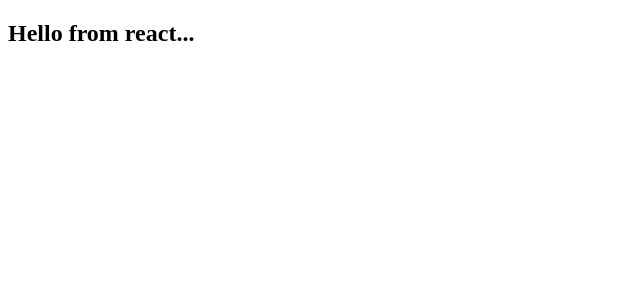
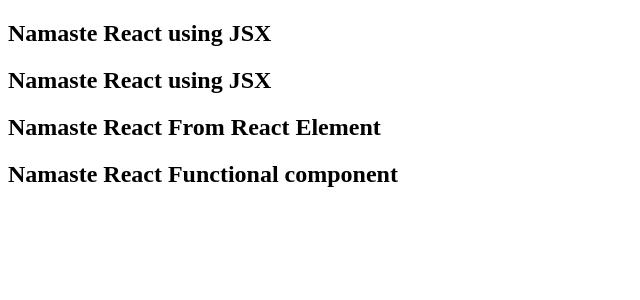
Before and after one commit to nbnitishbharti2/namaste-react, a React (Vite) app: page / in a window 1280 px wide. Shown: the top 300 px of the page, without its empty margins (0-640 px from the left). Built offline with nearby package versions, Linux system fonts and the light colour scheme.

Commit message:
Episode-03 Laying the foundation

```diff
--- a/App.js
+++ b/App.js
@@ -1,5 +1,11 @@
-import react from 'react';
+import React from 'react';
 import ReactDOM from 'react-dom/client';
+
+const heading = React.createElement(
+  "h2",
+  {id: "heading"},
+  "Namaste React..."
+);
 
 const App = () => {
   return (
@@ -7,7 +13,32 @@
   );
 }
 
+// React Element
+const jsxHeading = <h2>Namaste React From React Element</h2>;
+// JSX is React Element.
+
+// Title Component
+const Title = () => (
+  <h2 className="head" tabIndex="5">
+    Namaste React using JSX
+  </h2>
+);
+
+// React Functional component
+const HeadingComponent = () => {
+  return (
+    <div id="container">
+      <Title />
+      {/* <Title /> is same as <Title></Title> & Title() */}
+      {/* Title() */}
+      {Title()}
+      {jsxHeading}
+      <h2>Namaste React Functional component</h2>
+    </div>
+  );
+}
+// a function which is returning some React Element is React functional component.
 
 const root = ReactDOM.createRoot(document.getElementById('root'));
 
-root.render(<App />);
+root.render(<HeadingComponent />);
--- a/index.html
+++ b/index.html
@@ -7,7 +7,7 @@
 </head>
 <body>
   <div id="root">
-    <h3>Episode-02 | Igniting our App</h3>
+    <h3>Episode-03 | Laying the foundation</h3>
   </div>
 </body>
 <script type="module" src="App.js"></script>
--- a/package.json
+++ b/package.json
@@ -4,7 +4,8 @@
   "description": "",
   "main": "App.js",
   "scripts": {
-    "start": "npm run start",
+    "start": "parcel index.html",
+    "build": "parcel build index.html",
     "test": "jest"
   },
   "author": "Nitish",
```
Also changed, not shown: Notes.txt.
